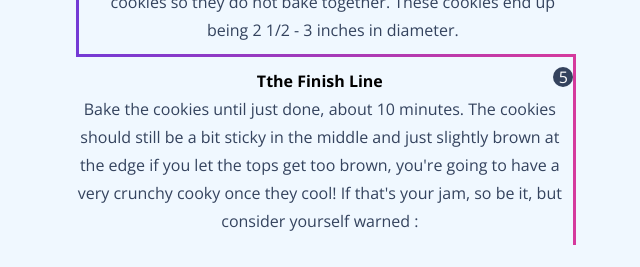
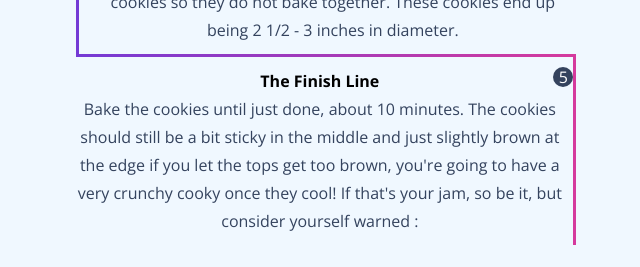
Before and after one commit to vallimangai/mom-recipes, a plain HTML site: page index.html in a window 1280 px wide. Shown: the part 1409-1676 px from the top of the page, 527-1167 px from the left. Drawn offline with nearby package versions, Linux system fonts and the light colour scheme.

Commit message:
Update index.html

```diff
--- a/index.html
+++ b/index.html
@@ -177,7 +177,7 @@ b{
                         Place the pieces, cut side up ( you do not need to roll the pieces round),  on sheet pans lined with parchment paper. Stagger the cookies so they do not bake together. These cookies end up being 2 1/2 - 3 inches in diameter.
                     </p>
                      <p class="p1">
-                        <b>Tthe Finish Line</b>
+                        <b>The Finish Line</b>
                         <br>
                         Bake the cookies until just done, about 10 minutes. The cookies should still be a bit sticky in the middle and just slightly brown at the edge
                         if you let the tops get too brown, you're going to have a very crunchy cooky once they cool! If that's your jam, so be it, but consider yourself warned :
```
